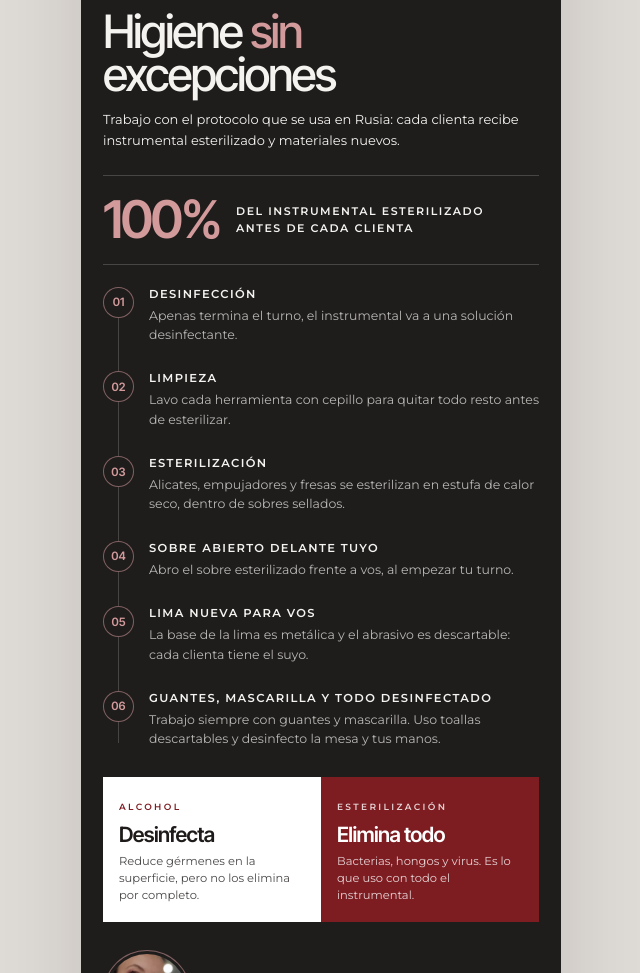
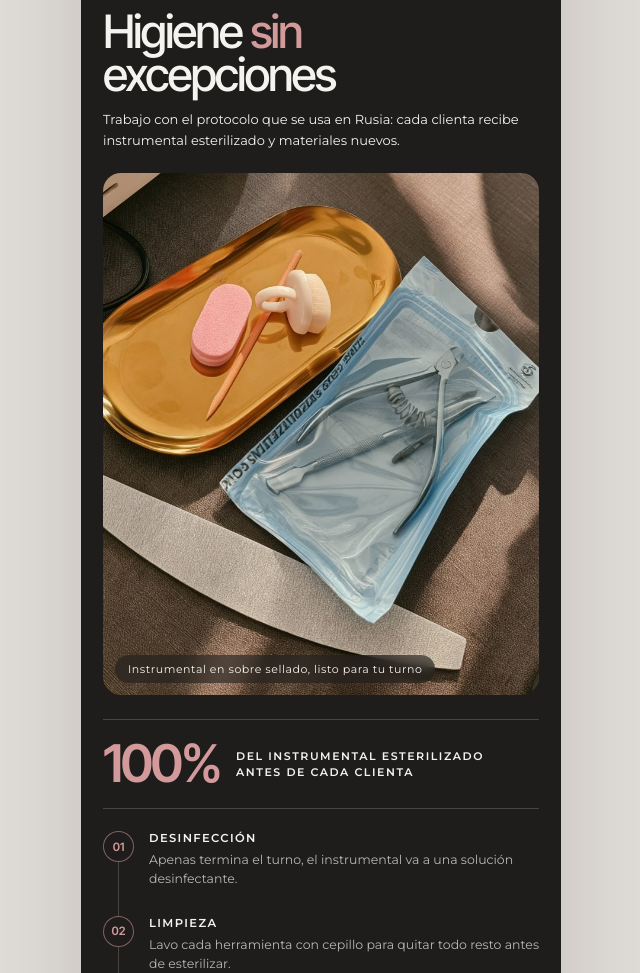
Before and after one commit to liagr03-spec/manicura-rusa, a plain HTML site: page index.html in a window 1280 px wide. Shown: the part 2201-3174 px from the top of the page, without its empty margins (319-959 px from the left). Drawn offline with nearby package versions, Linux system fonts and the light colour scheme.

Commit message:
Higiene: foto de instrumental esterilizado (sobre sellado)

```diff
--- a/index.html
+++ b/index.html
@@ -126,6 +126,9 @@
   .hig h2{font-size:46px;margin:14px 0 12px}
   .hig h2 em{font-style:normal;color:var(--hl)}
   .hig .lead{font-size:13px;line-height:1.6;opacity:.75}
+  .hig .proof{margin:22px 0 4px;border-radius:18px;overflow:hidden;position:relative}
+  .hig .proof img{width:100%;height:auto;display:block}
+  .hig .proof figcaption{position:absolute;left:12px;bottom:12px;background:rgba(31,29,28,.6);backdrop-filter:blur(6px);color:var(--cream-on-dark);font-size:11px;letter-spacing:.05em;padding:7px 13px;border-radius:999px}
   .hig .big{display:flex;align-items:center;gap:16px;margin:24px 0 8px;padding:18px 0;border-top:1px solid var(--cl);border-bottom:1px solid var(--cl)}
   .hig .big b{font-family:var(--head);font-weight:600;font-size:52px;line-height:1;letter-spacing:-.05em;color:var(--hl)}
   .hig .big span{font-size:11px;letter-spacing:.14em;text-transform:uppercase;line-height:1.5;font-weight:600}
@@ -337,6 +340,7 @@
     <p class="num rv"><em>03</em></p>
     <h2 class="H rv">Higiene <em>sin</em> excepciones</h2>
     <p class="lead rv">Trabajo con el protocolo que se usa en Rusia: cada clienta recibe instrumental esterilizado y materiales nuevos.</p>
+    <figure class="proof rv"><img src="assets/stock/esterilizacion.jpg" width="736" height="882" loading="lazy" alt="Instrumental esterilizado en sobre sellado sobre la mesa de trabajo"><figcaption>Instrumental en sobre sellado, listo para tu turno</figcaption></figure>
     <div class="big rv"><b>100%</b><span>del instrumental esterilizado<br>antes de cada clienta</span></div>
     <ol>
       <li class="rv"><i>01</i><h3>Desinfección</h3><p>Apenas termina el turno, el instrumental va a una solución desinfectante.</p></li>
```
Also changed, not shown: assets/stock/esterilizacion.jpg (added).
